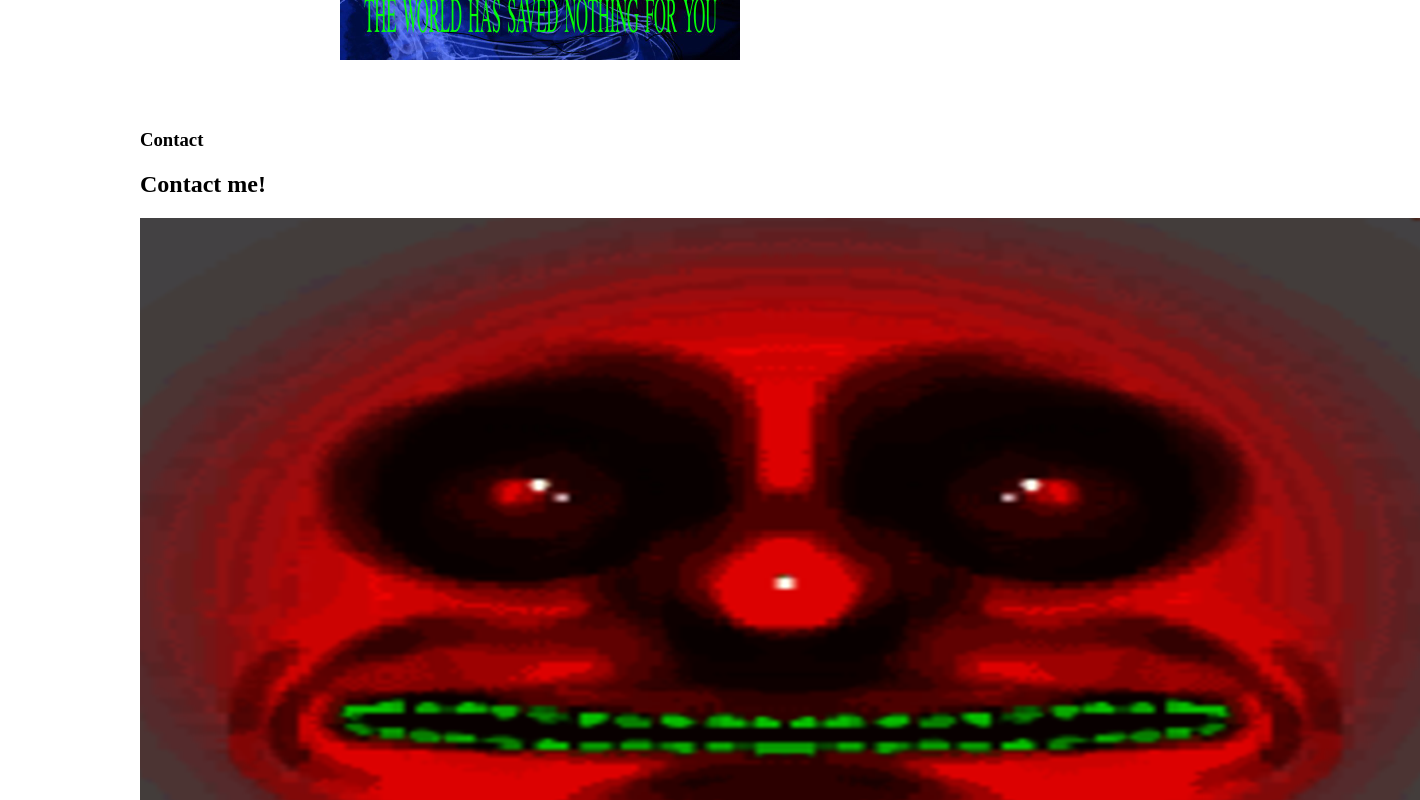
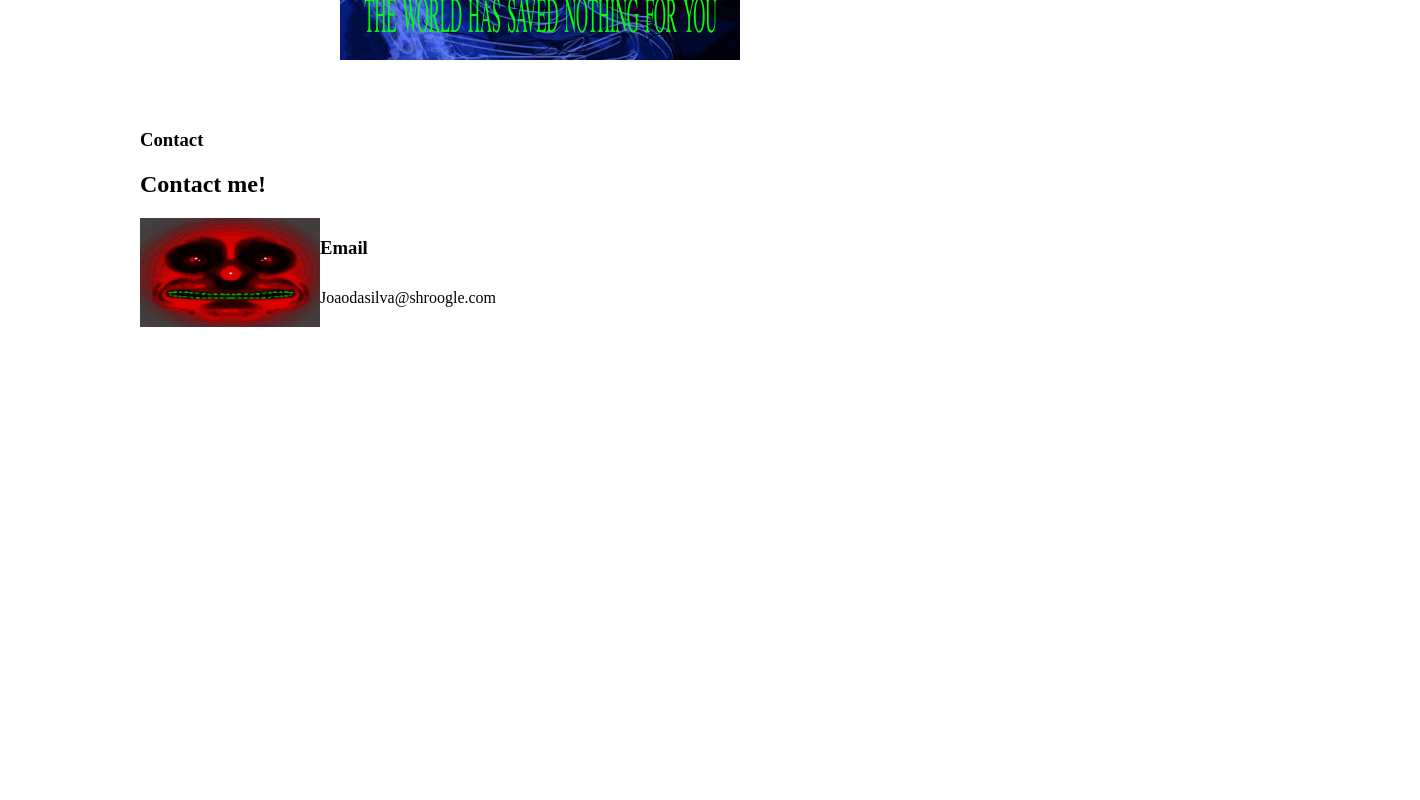
Before and after one commit to Joable/portfolio-vite, a React (Vite) app: page / in a window 1280 px wide. Shown: the part 1620-2420 px from the top of the page, 1420 px wide, since content can reach past the window. After the commit the page ends 2147 px from the top, so only its background shows below. Built offline with nearby package versions, Linux system fonts and the light colour scheme.

Commit message:
adjusted the image in 'Contact'

```diff
--- a/src/Components/Contact/Contact.jsx
+++ b/src/Components/Contact/Contact.jsx
@@ -12,7 +12,6 @@ export default function Contact(){
                 <h3>Email</h3>
                 <p>Joaodasilva@shroogle.com</p>
             </div>
-
         </div>
     );
 }
--- a/src/Components/Contact/Contact.module.css
+++ b/src/Components/Contact/Contact.module.css
@@ -0,0 +1,17 @@
+/* contact */
+.contact{
+    max-width: 600px;
+}
+
+/* email */
+.email{
+    display: grid;
+    grid-template-columns: 30% 70%;
+    grid-template-rows: 50% 50%;
+}
+
+.email img{
+    grid-row: 1/3;
+    max-width: 100%;
+    height: 100%;
+}
```
Lines whose indentation alone changed are shown as unchanged.
